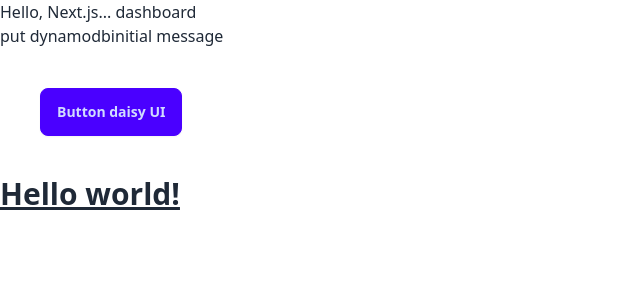
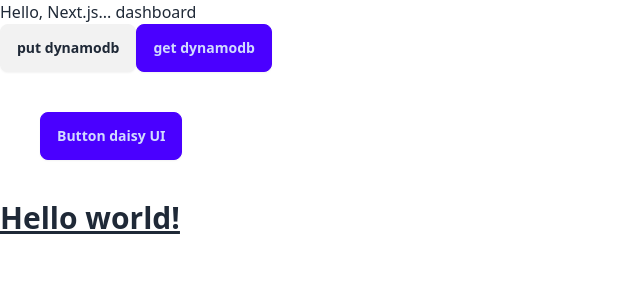
Before and after one commit to acjensen/fullstack, a Next.js app: page /dashboard in a window 1280 px wide. Shown: the top 300 px of the page, without its empty margins (0-640 px from the left). Built offline with nearby package versions, Linux system fonts and the light colour scheme.

Commit message:
Add client-side rendered dynamic URL

```diff
--- a/app/actions.ts
+++ b/app/actions.ts
@@ -37,7 +37,7 @@ export const put = async () => {
   return result;
 };
 
-export const get = async (): Promise<string> => {
+export const get = async (id: string): Promise<string> => {
   console.log("get ON THE SERVER");
   const client = new DynamoDBClient({ region: process.env.REGION });
 
@@ -47,7 +47,7 @@ export const get = async (): Promise<string> => {
     .send(
       new GetItemCommand({
         TableName: fullStackAppSettings.tableName,
-        Key: { pk: { S: "test" } },
+        Key: { pk: { S: id } },
       })
     )
     .then((response) => {
--- a/app/dashboard/page.tsx
+++ b/app/dashboard/page.tsx
@@ -3,14 +3,17 @@ import React, { useState } from "react";
 import { get, put } from "../actions";
 
 export default function Page() {
-  const [message, setMessage] = useState("initial message");
+  const [message, setMessage] = useState("get dynamodb");
   return (
     <div>
       <h1>Hello, Next.js... dashboard</h1>
-      <button onClick={() => put()}>put dynamodb</button>
+      <button className="btn" onClick={() => put()}>
+        put dynamodb
+      </button>
       <button
+        className="btn btn-primary"
         onClick={() => {
-          get().then((m: string) => {
+          get("test").then((m: string) => {
             setMessage(m);
           });
         }}
--- a/app/page.tsx
+++ b/app/page.tsx
@@ -9,6 +9,7 @@ export default async function Page() {
       <h1>{`Hello, ${common.fullStackAppSettings.appName}!`}</h1>
       <div>{JSON.stringify(common)}</div>
       <Link href="/dashboard">Dashboard</Link>
+      <Link href="/task">Task</Link>
       <div>{JSON.stringify(data)}</div>
     </div>
   );
--- /dev/null
+++ b/app/task/[taskId]/page.tsx
@@ -0,0 +1,20 @@
+"use client";
+import React, { useEffect, useState } from "react";
+import { get } from "../../actions";
+
+export default function Page({ params }: { params: { taskId: string } }) {
+  const [taskId, setTaskId] = useState("");
+  useEffect(() => {
+    get(params.taskId).then((taskId) => {
+      setTaskId(taskId);
+    });
+  }, []);
+  return (
+    <div>
+      <h1>
+        Task ID: {params.taskId} with content {taskId}
+      </h1>
+      <h1 className="text-3xl font-bold underline">Hello world!</h1>
+    </div>
+  );
+}
--- a/cdk/cdk.ts
+++ b/cdk/cdk.ts
@@ -105,8 +105,10 @@ const service = new ecs_patterns.ApplicationLoadBalancedFargateService(
 table.grantReadWriteData(service.taskDefinition.taskRole);
 service.targetGroup.configureHealthCheck({
   path: "/ping",
+  // Below settings help decrease deployment time
   interval: cdk.Duration.seconds(5),
-  healthyThresholdCount: 2, // Helps decrease deployment time
+  healthyThresholdCount: 2,
+  timeout: cdk.Duration.seconds(3),
 });
 // Speed up container deployments.
 // Ref: https://github.com/aws/aws-cdk/issues/4599
```
